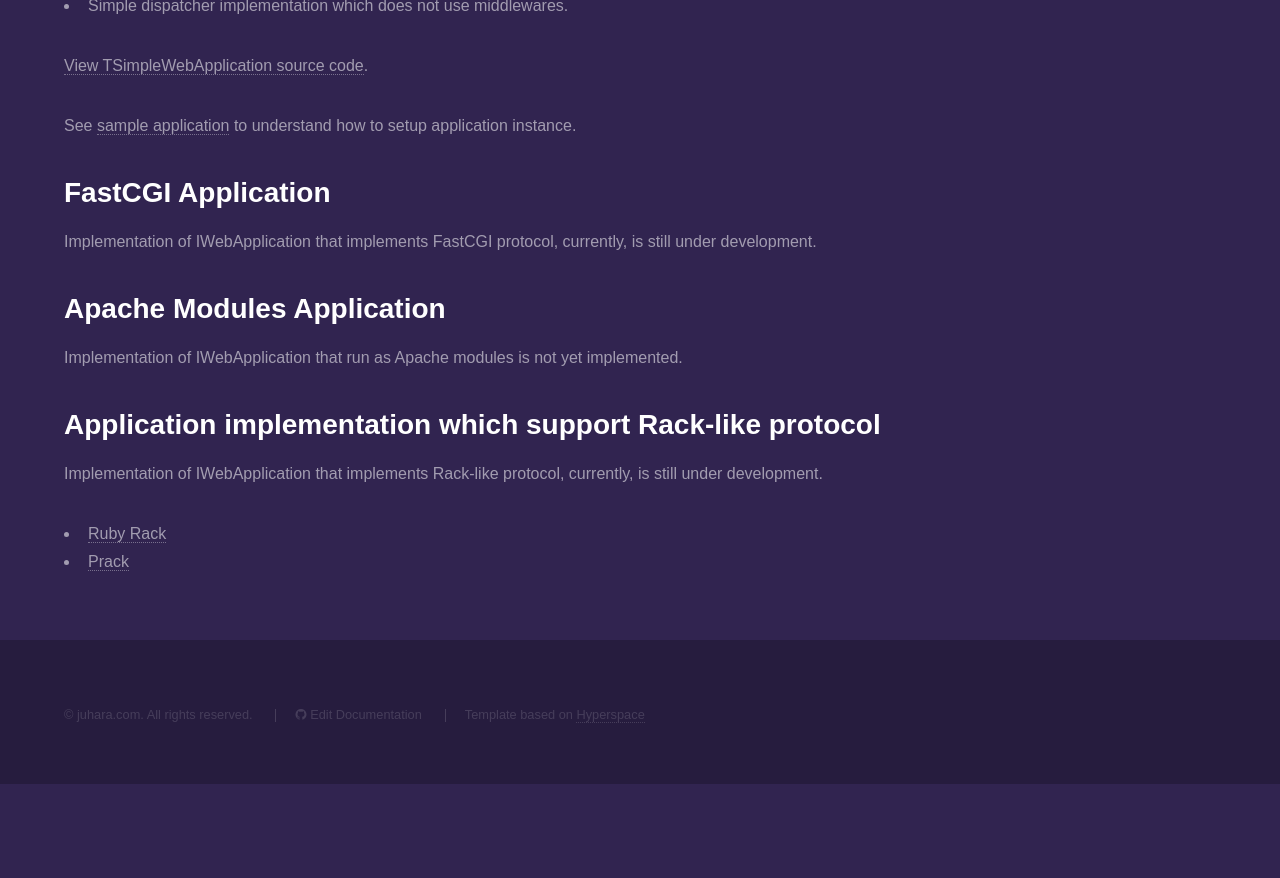
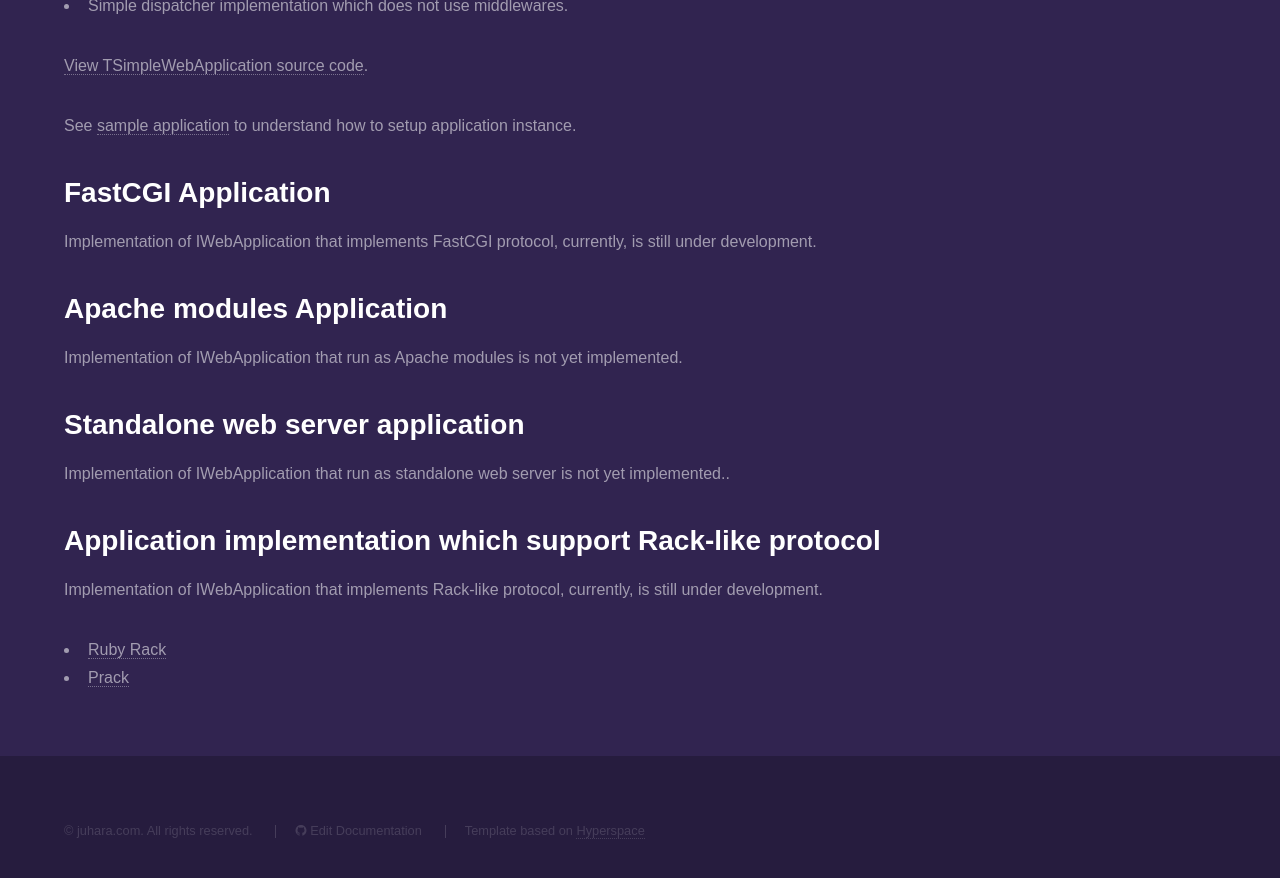
Before and after one commit to fanoframework/fanoframework.github.io, a Jekyll site: the page built from working-with-application/index.md, in a window 1280 px wide and 900 px high, scrolled down 2284 px. Shown: the top 878 px of the window. Built offline with Jekyll 4.4.1, drawn with Linux system fonts in a browser that asks for light colours; our own code applies the rules of GitHub Pages for plain Markdown files; before the commit the page ends 3068 px from its top, so only the background shows below that.

Commit message:
edit content

```diff
--- a/working-with-application/index.md
+++ b/working-with-application/index.md
@@ -95,9 +95,13 @@ See [sample application](https://github.com/fanoframework/fano-app) to understan
 
 Implementation of IWebApplication that implements FastCGI protocol, currently, is still under development.
 
-## Apache Modules Application
+## Apache modules Application
 
 Implementation of IWebApplication that run as Apache modules is not yet implemented.
+
+## Standalone web server application
+
+Implementation of IWebApplication that run as standalone web server is not yet implemented..
 
 ## Application implementation which support Rack-like protocol
 
```
